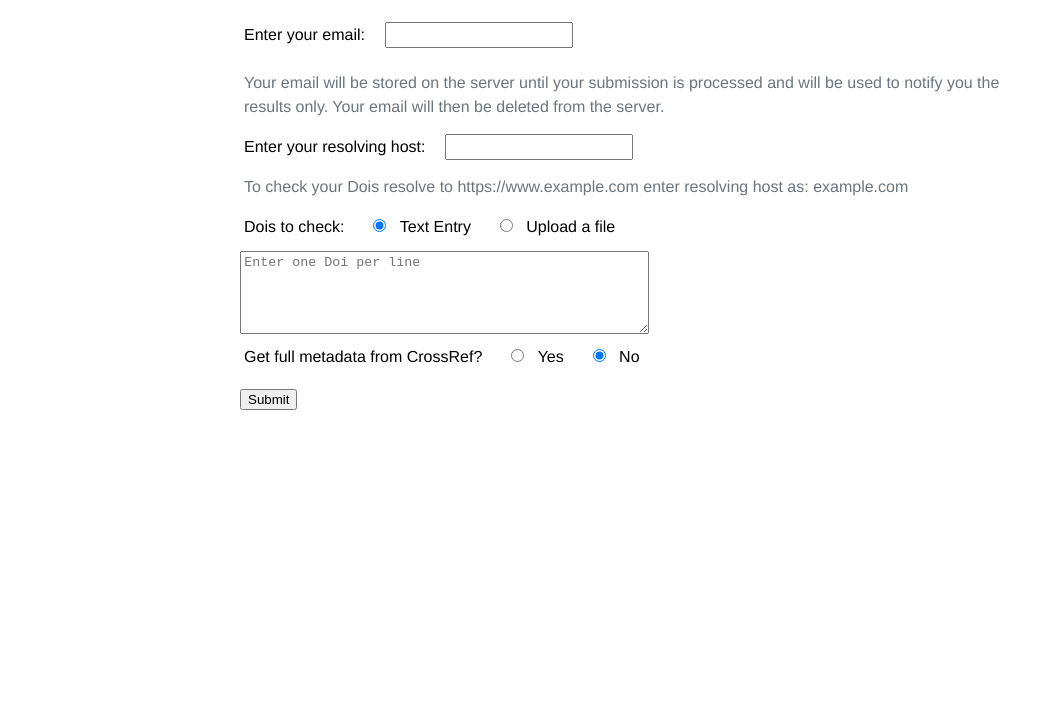
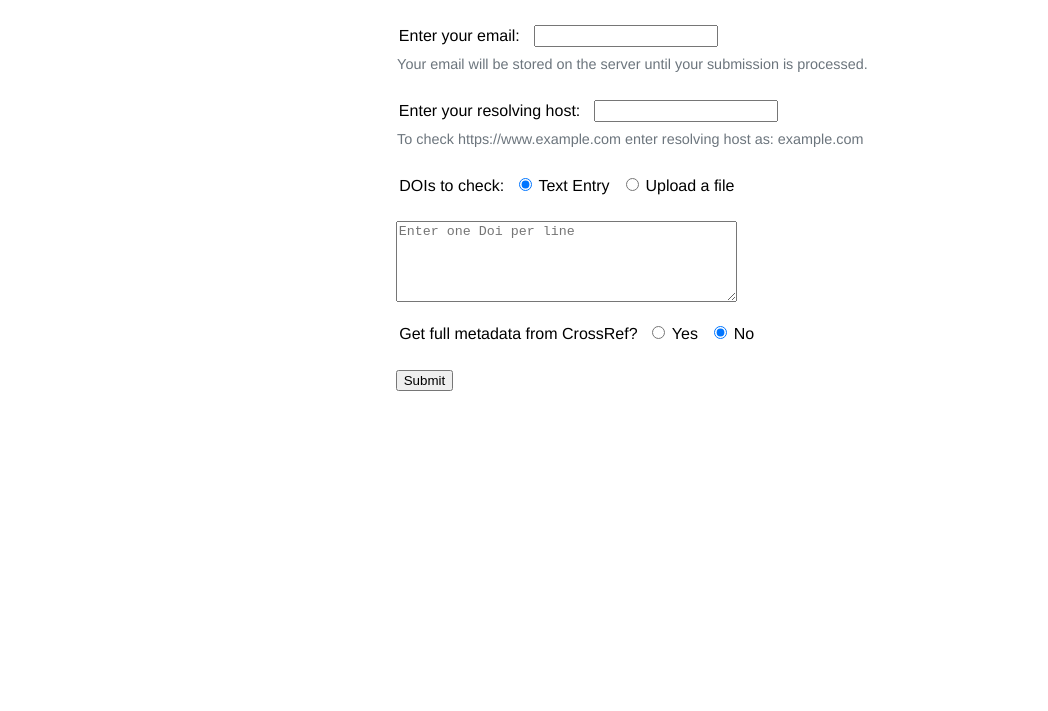
Before and after one commit to alexk49/dopi, a plain HTML site: page src/static/submit.html in a window 1280 px wide. Shown: the part 141-852 px from the top of the page, without its empty margins (0-1048 px from the left). Before the commit the page ends 800 px from the top, so only its background shows below. Drawn offline with Linux system fonts and the light colour scheme.

Commit message:
tidied layout and styles

```diff
--- a/src/static/scripts.js
+++ b/src/static/scripts.js
@@ -2,16 +2,31 @@ function toggleDoiInputs() {
   const fileRadio = document.getElementById('file_radio');
   const textRadio = document.getElementById('text_radio');
 
-  const doisUpload = document.getElementById('dois_upload');
-  const doisText = document.getElementById('dois_text');
-  const helperContainer = document.getElementById('doi_upload_helper_container');
+  const doisUpload = document.getElementById('dois_upload_wrapper');
+  const doisText = document.getElementById('dois_text_wrapper');
 
   doisUpload.style.display = fileRadio.checked ? 'block' : 'none';
   doisText.style.display = textRadio.checked ? 'block' : 'none';
-  helperContainer.style.display = fileRadio.checked ? 'block' : 'none';
+}
+
+
+function countLines(event) {
+  const counterEl = document.getElementById('dois_text_counter');
+
+  const textarea = event.currentTarget;
+  const lines = textarea.value.split("\n");
+  const lineCount = lines.length;
+
+  if (lineCount !== 1) {
+    counterEl.textContent = `${lineCount} Dois added`;
+  }
 }
 
 document.addEventListener('DOMContentLoaded', () => {
+
+  const doisText = document.getElementById('dois_text');
+  doisText.addEventListener('input', countLines);
+
   const fileRadio = document.getElementById('file_radio');
   const textRadio = document.getElementById('text_radio');
 
--- a/src/static/styles.css
+++ b/src/static/styles.css
@@ -9,18 +9,12 @@ main {
   margin: 0 auto;
   max-width: 50em;
   line-height: 1.5;
-  padding: 0.5em 1em;
+  padding: 0.25em 0.25em;
   display: flex;
   flex-direction: column;
-}
-
-
-h1
-h2
-h3
-h4 {
-  margin-top: 0.25em;
-  padding-top: 0.25em;
+  align-items: center;
+  min-height: 100vh;
+  font-size: 1em;
 }
 
 
@@ -38,11 +32,9 @@ h1 {
   background: none;
   border: none;
   font-size:  x-large;
-  font-weight: bold
-}
-
-
-#back-button-link {
+  font-weight: bold;
+  margin: 0;
+  padding: 0;
   color: inherit;
   text-decoration: none;
 }
@@ -54,47 +46,59 @@ h1 {
 .submit-form {
   display: flex;
   flex-direction: column;
-  align-items: flex-start;
+  padding: 0.5em;
 }
 
 
 .form-group {
+  margin-bottom: 1em;
   display: flex;
-  align-items: center;
-  margin-bottom: 0.5em;
+  flex-direction: column;
 }
 
 
-.form-group-with-tooltip {
-  margin-bottom: 0;
+.label-input-row {
+  gap: 0.5em;
 }
 
 
 .tooltip {
-  color: #6c757d !important;
-  margin-bottom: 0.5em;
-  padding: 0.25em;
+  margin-top: 0.25em;
+  font-size: 0.9em;
+  color: #6c757d;
+  max-width: 40em;
 }
 
 
-.submit-form textarea,
+.legend-with-radios {
+  display: flex;
+  align-items: center;
+}
+
+
+fieldset.form-group {
+  border: none;
+  padding: 0;
+}
+
+
+fieldset.form-group legend {
+  padding: 0;
+}
+
+
+.submit-form div,
+.submit-form fieldset,
 .submit-form label,
 .submit-form input,
 .submit-form legend {
-  padding: 0.25em;
-  margin-bottom: 0.25em;
-  margin-right: 1em;
-  margin-bottom: 0.5em;
+  padding: 0.1em;
+  margin-right: 0.5em;
+  /* margin-bottom: 0.1em; */
 }
 
 
-#dois_text {
-  width: 50%;
-}
-
-
-#dois_upload,
-#doi_upload_helper_container {
+#dois_upload_wrapper {
   /* hide dois file input and helper on page load */
   display: none;
 }
--- a/src/static/submit.html
+++ b/src/static/submit.html
@@ -8,43 +8,57 @@
   <script type="module" src="/static/scripts.js"></script>
 </head>
 <body>
-  <button id="back-arrow"><a id="back-button-link" href="/">&larr;</a></button>
+  <a href="/" id="back-arrow" aria-label="Go back to homepage">&larr;</a>
   <main>
     <h1>Submit</h1>
     <form action="/submit" method="post" class="submit-form">
       <div class="form-group">
-        <label for="email">Enter your email: </label>
-        <input type="email" name="email" id="email" required />
+        <div class="label-input-row">
+          <label for="email">Enter your email:</label>
+          <input type="email" name="email" id="email" required aria-describedby="email_helper" />
+        </div>
+        <div class="tooltip" id="email_helper" role="tooltip">
+          Your email will be stored on the server until your submission is processed.
+        </div>
       </div>
-   <div id="email_help_container" class="tooltip-container">
-      <span class="tooltip-trigger" aria-describedby="email_helper"></span>
-      <div class="tooltip" id="email_helper" role="tooltip">Your email will be stored on the server until your submission is processed and will be used to notify you the results only. Your email will then be deleted from the server.</div>
-  </div>
-      <div id="resolving_host_group" class="form-group form-group-with-tooltip">
-      <label for="resolving-host">Enter your resolving host: </label>
-      <input id="resolving_host_input" type="resolving-host" name="resolving_host" required />
+      <div class="form-group">
+        <div class="label-input-row">
+          <label for="resolving_host_input">Enter your resolving host:</label>
+          <input type="text" name="resolving_host" id="resolving_host_input" required aria-describedby="host_helper" />
+        </div>
+        <div class="tooltip" id="host_helper" role="tooltip">
+          To check https://www.example.com enter resolving host as: example.com
+        </div>
       </div>
-   <div id="host_helper_container" class="tooltip-container">
-      <span class="tooltip-trigger" aria-describedby="host_helper"></span>
-      <div class="tooltip" id="host_helper" role="tooltip">To check your Dois resolve to https://www.example.com enter resolving host as: example.com</div>
-  </div>
-<div class="form-group form-group-with-tooltip">
-  <legend>Dois to check: </legend>
-  <label><input type="radio" name="input_method" value="dois_text" id="text_radio" checked />Text Entry</label>
-  <label><input type="radio" name="input_method" value="dois_upload" id="file_radio" />Upload a file</label>
-</div>
-  <textarea id="dois_text" name="dois_text" rows="5" cols="40" placeholder="Enter one Doi per line"></textarea>
-  <input id="dois_upload" type="file" name="dois_upload" />
-   <div id="doi_upload_helper_container" class="tooltip-container">
-      <span class="tooltip-trigger" aria-describedby="file_upload_help"></span>
-      <div class="tooltip" id="file_upload_help" role="tooltip">Upload a .csv file with no header information and dois in the first column only.</div>
-  </div>
-      <div class="form-group">
-      <legend>Get full metadata from CrossRef?</legend>
+      <fieldset class="form-group">
+        <div class="legend-with-radios">
+        <legend>DOIs to check:</legend>
+        <label>
+          <input type="radio" name="input_method" value="dois_text" id="text_radio" checked />Text Entry
+        </label>
+        <label>
+          <input type="radio" name="input_method" value="dois_upload" id="file_radio" />Upload a file
+        </label>
+        </div>
+      </fieldset>
+        <div id="dois_text_wrapper">
+          <textarea id="dois_text" name="dois_text" rows="5" cols="40" placeholder="Enter one Doi per line"></textarea>
+          <div id="dois_text_counter" class="tooltip" aria-live="polite"></div>
+        </div>
+        <div id="dois_upload_wrapper">
+          <input id="dois_upload" type="file" name="dois_upload" />
+          <div id="file_upload_help" class="tooltip">Upload a .csv file with no header information and dois in the first column only.</div>
+        </div>
+      <fieldset class="form-group">
+        <div class="legend-with-radios">
+        <legend>Get full metadata from CrossRef?</legend>
         <label><input type="radio" name="full_meta" value="yes" />Yes</label>
         <label><input type="radio" name="full_meta" value="no" checked />No</label>
+        </div>
+      </fieldset>
+      <div id="submit-btn-container" class="btn-container">
+        <button id="submit-btn" class="submit-btn" type="submit" value="submit">Submit</button>
       </div>
-        <button id="submit-button" type="submit" value="submit">Submit</button>
     </form>
   </main>
 </body>
```
